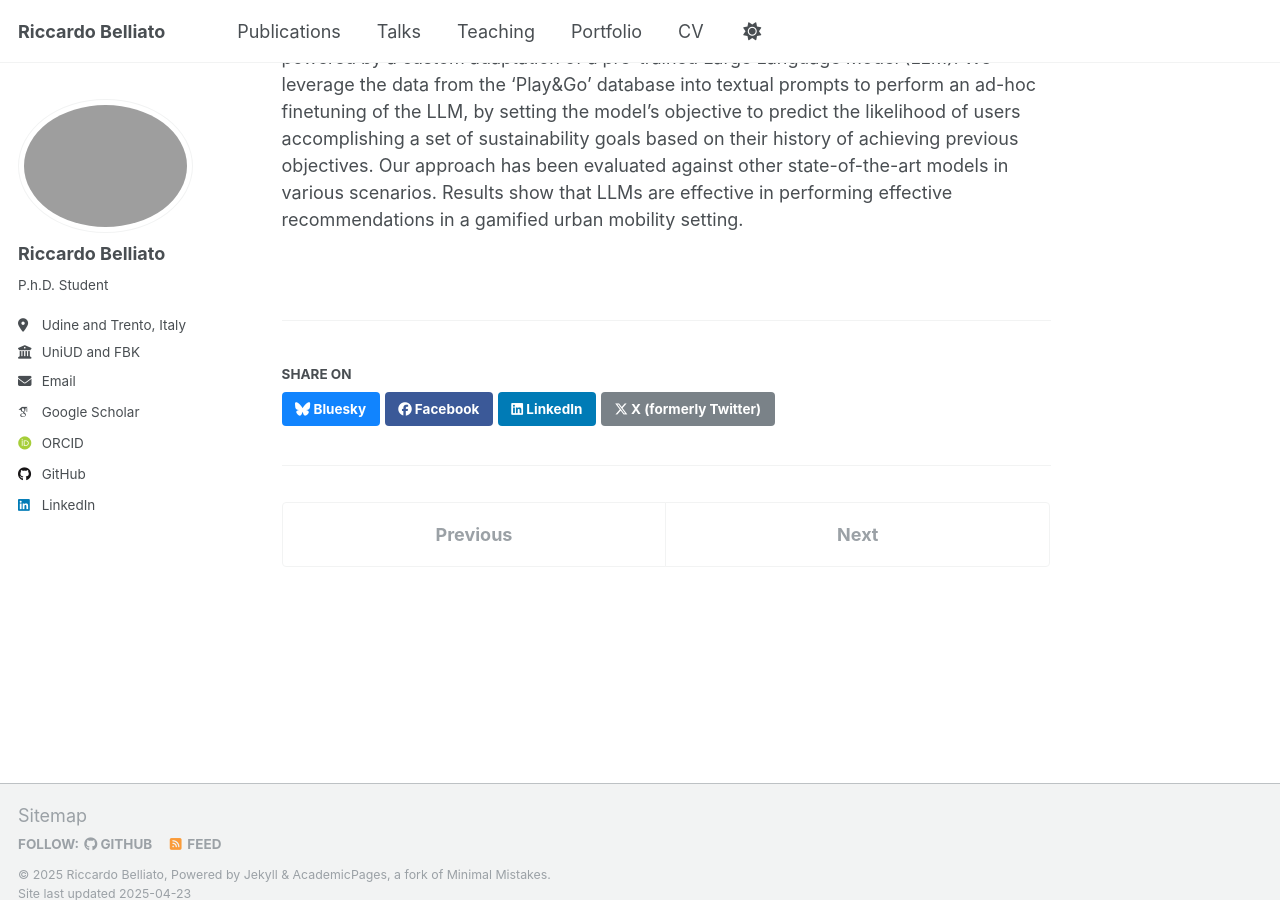
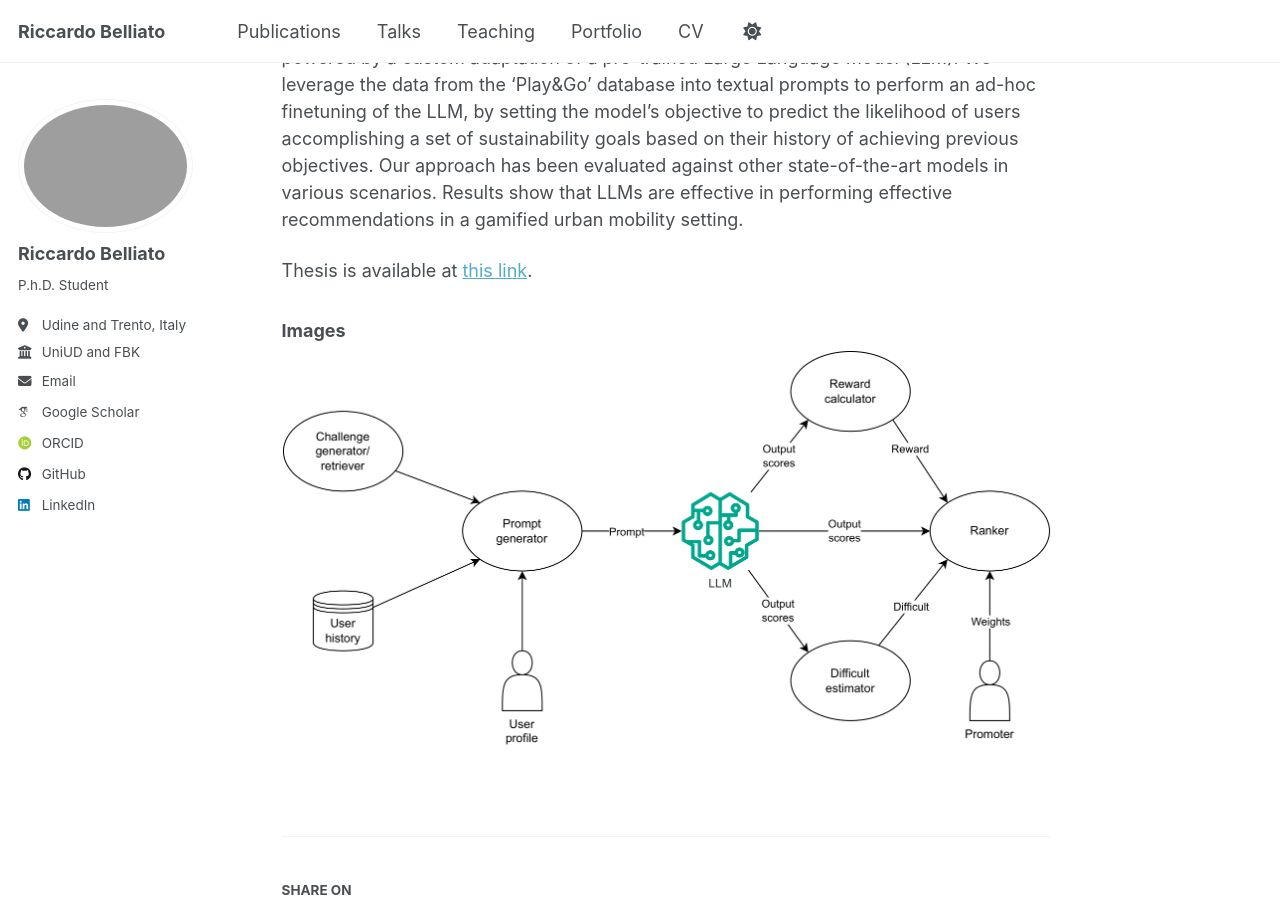
Before and after one commit to rik1599/rik1599.github.io, a Jekyll site: the page built from _portfolio/portfolio-1.md, in a window 1280 px wide and 900 px high, scrolled down 415 px. Built offline with Jekyll 4.4.1, drawn with Linux system fonts in a browser that asks for light colours; some web fonts are replaced.

```diff
--- a/_portfolio/portfolio-1.md
+++ b/_portfolio/portfolio-1.md
@@ -8,6 +8,10 @@
 
 Within this framework, the MoDiS Research Unit at the Fondazione Bruno Kessler in Trento has developed ‘Play&Go’, an innovative and automated system designed to set sustainable mobility goals for users.
 
-This thesis presents the development and implementation of a recommendation model powered by
-a custom adaptation of a pre-trained Large Language Model (LLM). We leverage the data from the
-‘Play&Go’ database into textual prompts to perform an ad-hoc finetuning of the LLM, by setting the model’s objective to predict the likelihood of users accomplishing a set of sustainability goals based on their history of achieving previous objectives. Our approach has been evaluated against other state-of-the-art models in various scenarios. Results show that LLMs are effective in performing effective recommendations in a gamified urban mobility setting.
+This thesis presents the development and implementation of a recommendation model powered by a custom adaptation of a pre-trained Large Language Model (LLM). We leverage the data from the ‘Play&Go’ database into textual prompts to perform an ad-hoc finetuning of the LLM, by setting the model’s objective to predict the likelihood of users accomplishing a set of sustainability goals based on their history of achieving previous objectives. Our approach has been evaluated against other state-of-the-art models in various scenarios. Results show that LLMs are effective in performing effective recommendations in a gamified urban mobility setting.
+
+Thesis is available at [this link](/files/Finetuning_Large_Language_Models_for_Gamified_Urban_Mobility_Recommendations.pdf).
+
+### Images
+
+![](/images/portfolio/recsys.png)
```
Also changed, not shown: _portfolio/portfolio-3.md (+4 -0 lines), _portfolio/portfolio-4.md (+1 -1 lines), _portfolio/portfolio-5.md (+4 -0 lines), images/portfolio/dfd-lv1.jpg (added), images/portfolio/drones.jpg (added), images/portfolio/ethics.png (added), images/portfolio/recsys.png (added), images/portfolio/sceglimeglio.png (added).
